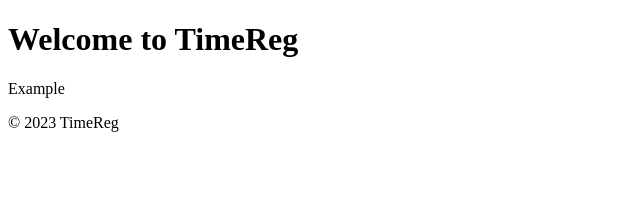
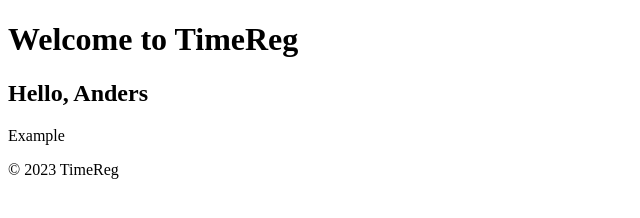
Before and after one commit to TheoGkanoudis/timeReg, a plain HTML site: page index.html in a window 1280 px wide. Shown: the whole page, without its empty margins (0-640 px from the left). Drawn offline with nearby package versions, Linux system fonts and the light colour scheme.

Commit message:
test commit

```diff
--- a/index.html
+++ b/index.html
@@ -13,6 +13,7 @@
 <body>
    <header>
       <h1>Welcome to TimeReg</h1>
+      <h2>Hello, Anders</h2>
    </header>
    <main>
       <p>Example</p>
```
